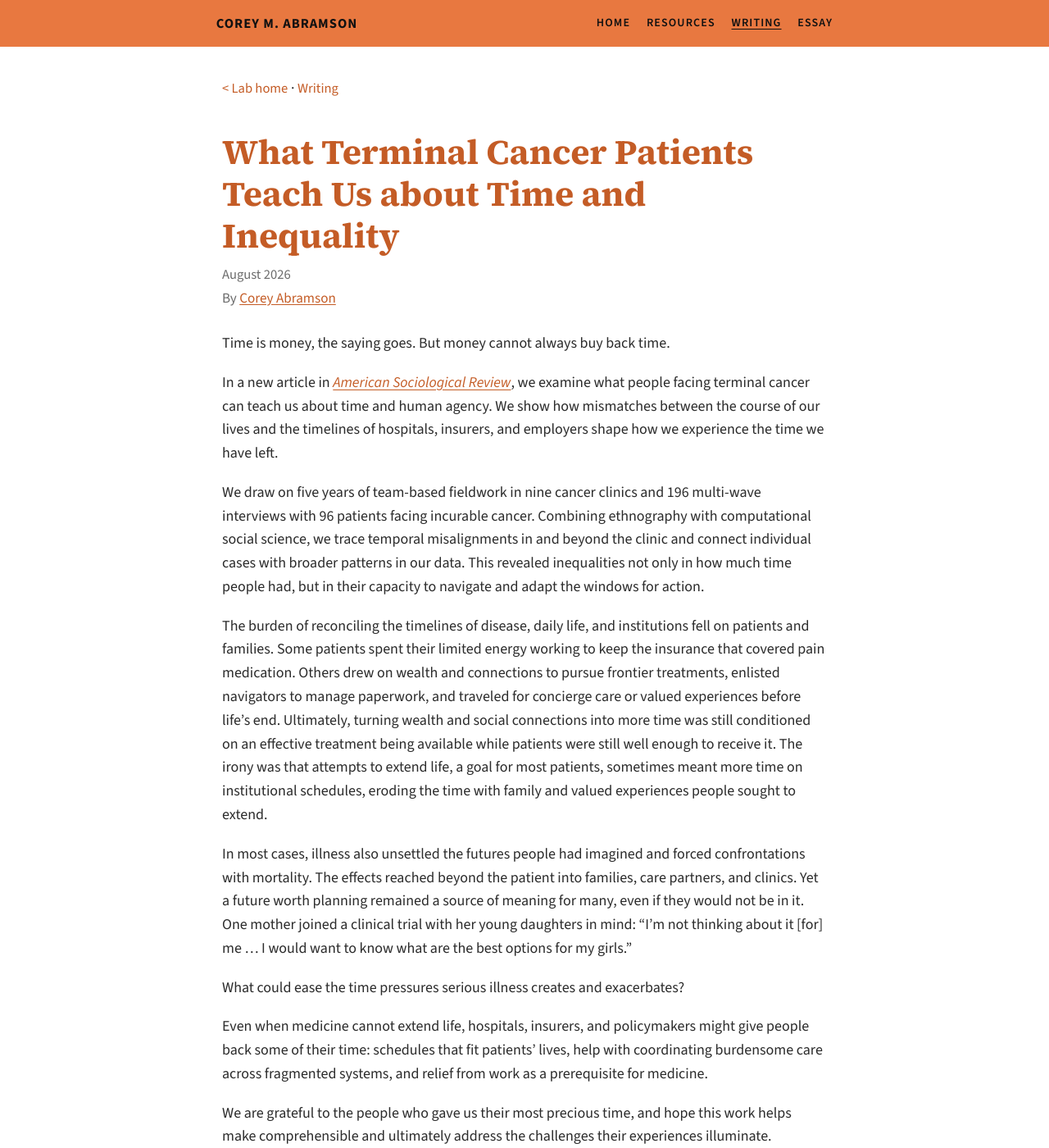
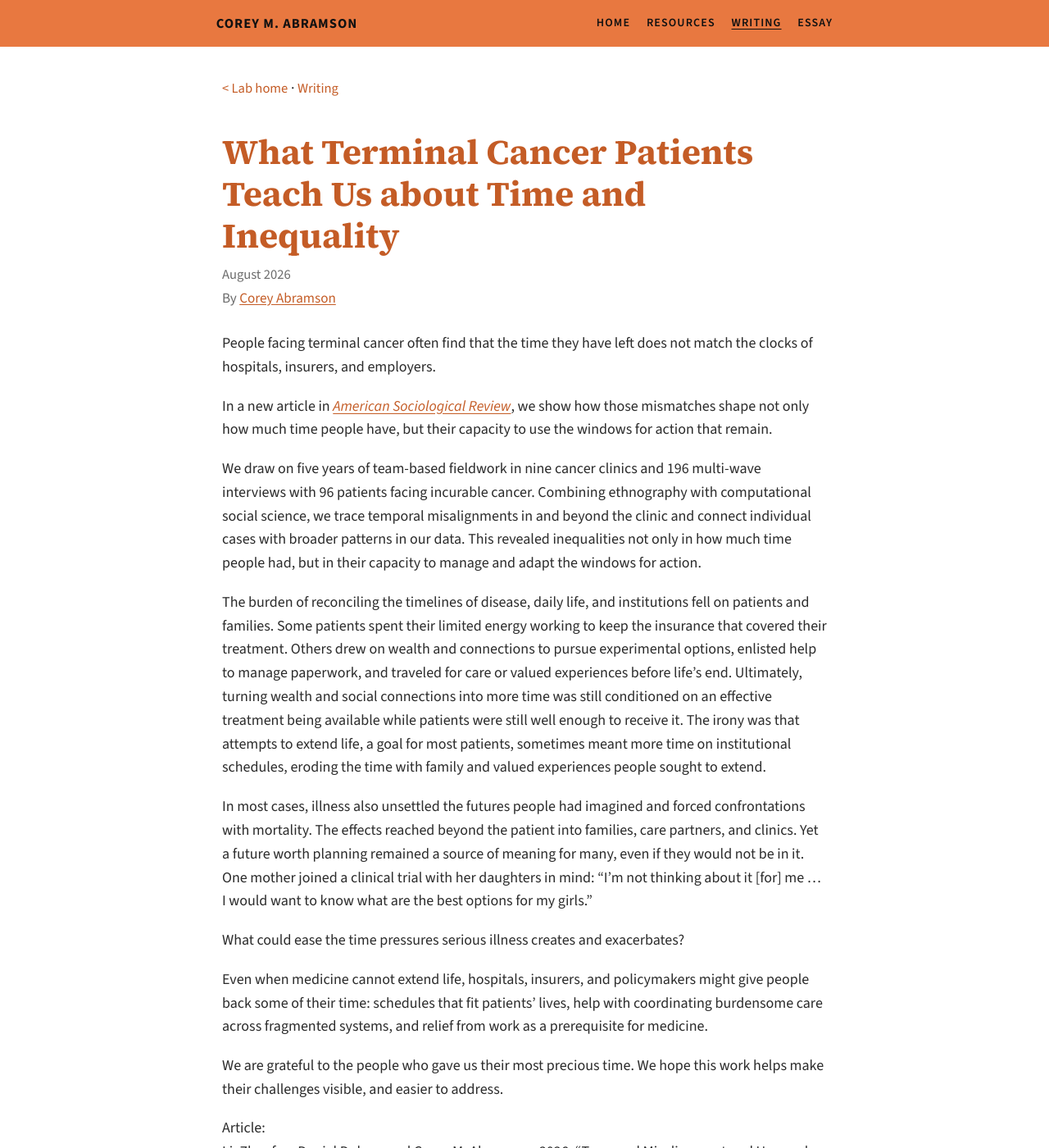
Before and after one commit to Computational-Ethnography-Lab/Computational-Ethnography-Lab.io, a Jekyll site: the page built from writing/temporal-misalignment-and-unequal-agency/index.html, in a window 1280 px wide and 1400 px high. Shown: the whole window at 82% size. Built offline with Jekyll 4.4.1, drawn with Linux system fonts in a browser that asks for light colours.

Commit message:
Slight edits.

```diff
--- a/writing/temporal-misalignment-and-unequal-agency/index.html
+++ b/writing/temporal-misalignment-and-unequal-agency/index.html
@@ -10,7 +10,7 @@ layout: null
 <meta name="author" content="Corey Abramson">
 <link rel="canonical" href="https://computationalethnography.org/writing/temporal-misalignment-and-unequal-agency/">
 <meta property="og:title" content="What Terminal Cancer Patients Teach Us about Time and Inequality">
-<meta property="og:description" content="Time is money, the saying goes. But money cannot always buy back time. In a new article in American Sociological Review, we examine what people facing terminal cancer can teach us about time and human agency.">
+<meta property="og:description" content="People facing terminal cancer often find that the time they have left does not match the clocks of hospitals, insurers, and employers.">
 <meta property="og:url" content="https://computationalethnography.org/writing/temporal-misalignment-and-unequal-agency/">
 <meta name="citation_doi" content="10.1177/00031224261448220">
 <link rel="preconnect" href="https://fonts.googleapis.com">
@@ -187,21 +187,21 @@ layout: null
 <p class="date">August 2026</p>
 <p class="byline">By <a href="https://profiles.rice.edu/faculty/corey-m-abramson">Corey Abramson</a></p>
 
-<p>Time is money, the saying goes. But money cannot always buy back time.</p>
+<p>People facing terminal cancer often find that the time they have left does not match the clocks of hospitals, insurers, and employers.</p>
 
-<p>In a new article in <a href="https://doi.org/10.1177/00031224261448220"><em>American Sociological Review</em></a>, we examine what people facing terminal cancer can teach us about time and human agency. We show how mismatches between the course of our lives and the timelines of hospitals, insurers, and employers shape how we experience the time we have left.</p>
+<p>In a new article in <a href="https://doi.org/10.1177/00031224261448220"><em>American Sociological Review</em></a>, we show how those mismatches shape not only how much time people have, but their capacity to use the windows for action that remain.</p>
 
-<p>We draw on five years of team-based fieldwork in nine cancer clinics and 196 multi-wave interviews with 96 patients facing incurable cancer. Combining ethnography with computational social science, we trace temporal misalignments in and beyond the clinic and connect individual cases with broader patterns in our data. This revealed inequalities not only in how much time people had, but in their capacity to navigate and adapt the windows for action.</p>
+<p>We draw on five years of team-based fieldwork in nine cancer clinics and 196 multi-wave interviews with 96 patients facing incurable cancer. Combining ethnography with computational social science, we trace temporal misalignments in and beyond the clinic and connect individual cases with broader patterns in our data. This revealed inequalities not only in how much time people had, but in their capacity to manage and adapt the windows for action.</p>
 
-<p>The burden of reconciling the timelines of disease, daily life, and institutions fell on patients and families. Some patients spent their limited energy working to keep the insurance that covered pain medication. Others drew on wealth and connections to pursue frontier treatments, enlisted navigators to manage paperwork, and traveled for concierge care or valued experiences before life’s end. Ultimately, turning wealth and social connections into more time was still conditioned on an effective treatment being available while patients were still well enough to receive it. The irony was that attempts to extend life, a goal for most patients, sometimes meant more time on institutional schedules, eroding the time with family and valued experiences people sought to extend.</p>
+<p>The burden of reconciling the timelines of disease, daily life, and institutions fell on patients and families. Some patients spent their limited energy working to keep the insurance that covered their treatment. Others drew on wealth and connections to pursue experimental options, enlisted help to manage paperwork, and traveled for care or valued experiences before life’s end. Ultimately, turning wealth and social connections into more time was still conditioned on an effective treatment being available while patients were still well enough to receive it. The irony was that attempts to extend life, a goal for most patients, sometimes meant more time on institutional schedules, eroding the time with family and valued experiences people sought to extend.</p>
 
-<p>In most cases, illness also unsettled the futures people had imagined and forced confrontations with mortality. The effects reached beyond the patient into families, care partners, and clinics. Yet a future worth planning remained a source of meaning for many, even if they would not be in it. One mother joined a clinical trial with her young daughters in mind: “I’m not thinking about it [for] me … I would want to know what are the best options for my girls.”</p>
+<p>In most cases, illness also unsettled the futures people had imagined and forced confrontations with mortality. The effects reached beyond the patient into families, care partners, and clinics. Yet a future worth planning remained a source of meaning for many, even if they would not be in it. One mother joined a clinical trial with her daughters in mind: “I’m not thinking about it [for] me … I would want to know what are the best options for my girls.”</p>
 
 <p>What could ease the time pressures serious illness creates and exacerbates?</p>
 
 <p>Even when medicine cannot extend life, hospitals, insurers, and policymakers might give people back some of their time: schedules that fit patients’ lives, help with coordinating burdensome care across fragmented systems, and relief from work as a prerequisite for medicine.</p>
 
-<p>We are grateful to the people who gave us their most precious time, and hope this work helps make comprehensible and ultimately address the challenges their experiences illuminate.</p>
+<p>We are grateful to the people who gave us their most precious time. We hope this work helps make their challenges visible, and easier to address.</p>
 
 <p>Article:<br>
 Li, Zhuofan, Daniel Dohan, and Corey M. Abramson. 2026. “Temporal Misalignment and Unequal Agency: What Terminal Cancer Patients Teach Us about Time and Inequality.” <em>American Sociological Review</em> 91(4):545–571. Open access (featured, lead article, Aug).<br>
```
